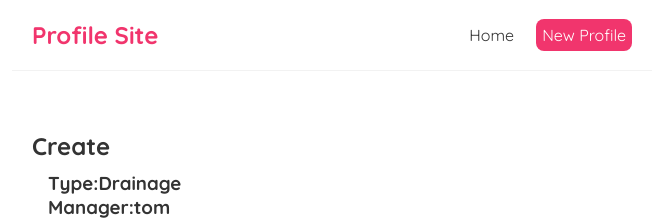
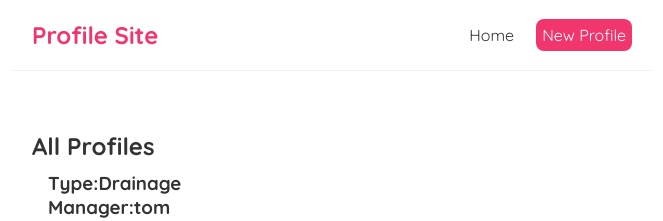
Before and after one commit to hursting/ProfileUI, a React (Create React App) app: page / in a window 1280 px wide. Shown: the top 221 px of the page, without its empty margins (308-971 px from the left). Built offline with nearby package versions, Linux system fonts and the light colour scheme.

Commit message:
Fixed incorrect string

```diff
--- a/src/strings.js
+++ b/src/strings.js
@@ -8,7 +8,7 @@ const strings = {
 
   profile: {
     home: {
-      title: 'Create'
+      title: 'All Profiles'
     }
   }
 }
```
